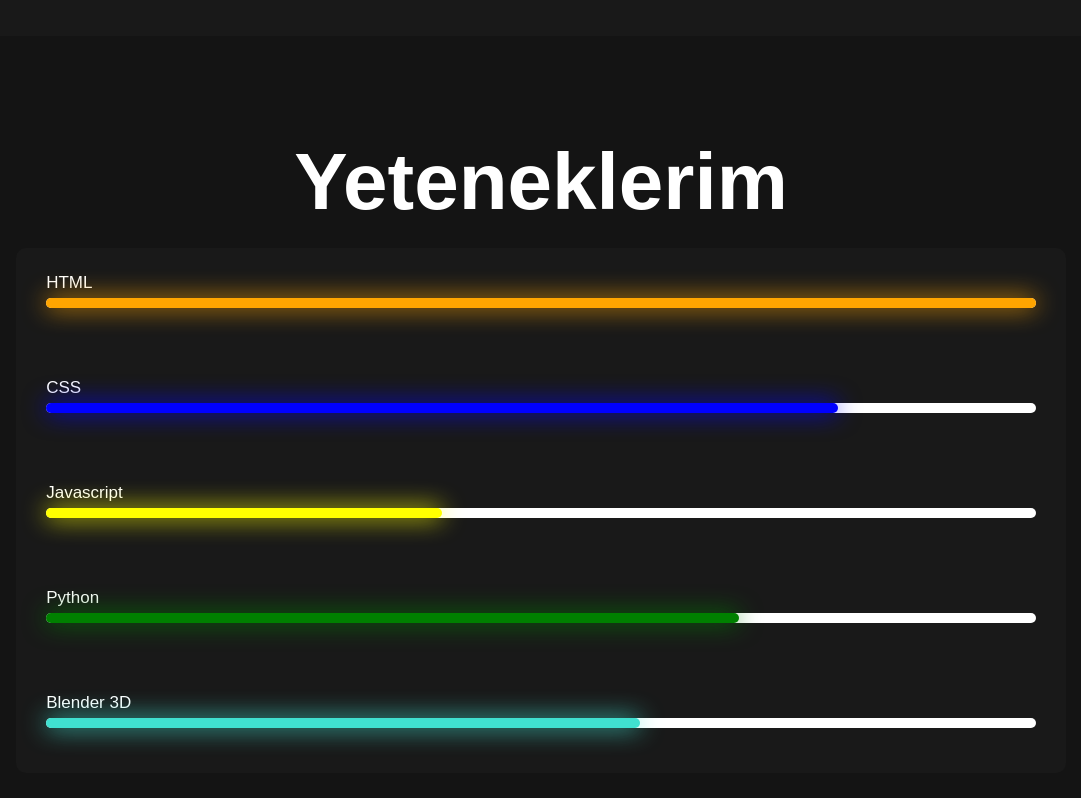
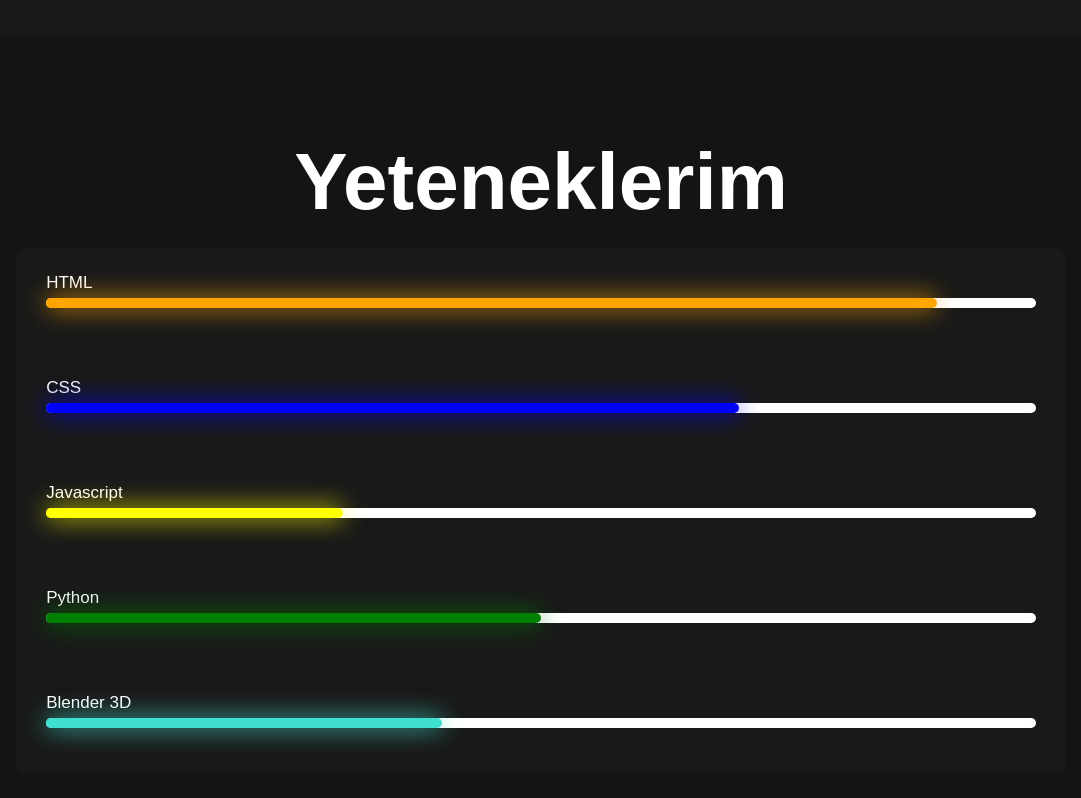
Before and after one commit to batuhansahinbgt/batuhansahin.github.io, a plain HTML site: page index.html in a window 1280 px wide. Shown: the part 1564-2362 px from the top of the page, without its empty margins (99-1180 px from the left). Drawn offline with Linux system fonts and the light colour scheme.

Commit message:
Update style.css

```diff
--- a/style.css
+++ b/style.css
@@ -219,7 +219,7 @@
     }
     41%,
     60% {
-        content: 'siber güvenlik';
+        content: 'ağ güvenliği';
     }
     61%,
     80% {
@@ -227,7 +227,7 @@
     }
     81%,
     100% {
-        content: 'görsel tasarım';
+        content: 'müzik';
     }
 }
 
@@ -364,7 +364,7 @@
 }
 
 .bar .progress-line.javascript span {
-    width: 40%;
+    width: 30%;
     background-color: yellow;
     box-shadow: 0 0 25px yellow;
     transition: 0.3s ease;
@@ -376,7 +376,7 @@
 }
 
 .bar .progress-line.html span {
-    width: 100%;
+    width: 90%;
     background-color: orange;
     box-shadow: 0 0 25px orange;
     transition: 0.3s ease;
@@ -388,7 +388,7 @@
 }
 
 .bar .progress-line.css span {
-    width: 80%;
+    width: 70%;
     background-color: blue;
     box-shadow: 0 0 25px blue;
     transition: 0.3s ease;
@@ -400,7 +400,7 @@
 }
 
 .bar .progress-line.python span {
-    width: 70%;
+    width: 50%;
     background-color: green;
     box-shadow: 0 0 25px green;
     transition: 0.3s ease;
@@ -412,15 +412,15 @@
 }
 
 .bar .progress-line.blender span {
-    width: 60%;
+    width: 40%;
     background-color: turquoise;
     box-shadow: 0 0 25px turquoise;
     transition: 0.3s ease;
 }
 
 .bar .progress-line.blender span:hover {
-    box-shadow: 0 0 25px red,
-                0 0 50px red;
+    box-shadow: 0 0 25px turquoise,
+                0 0 50px turquoise;
 }
 
 .contact {
```
